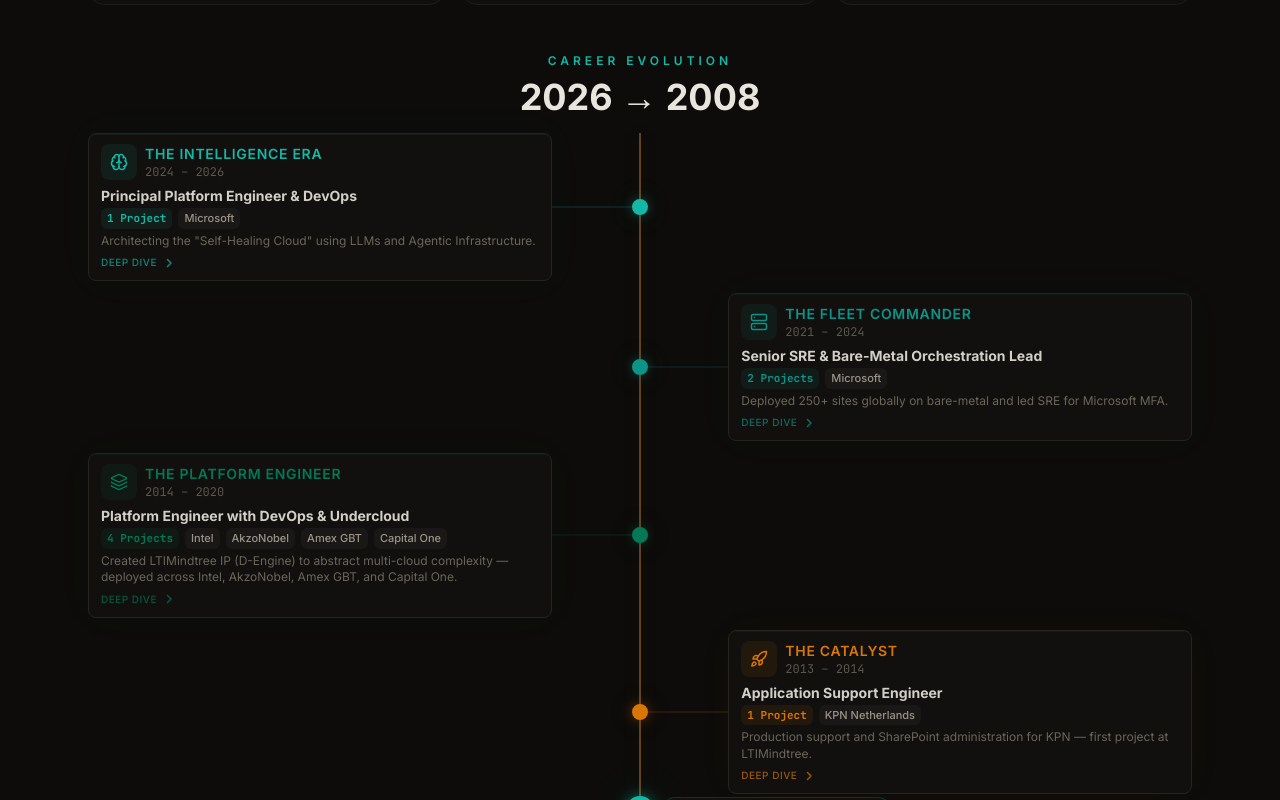
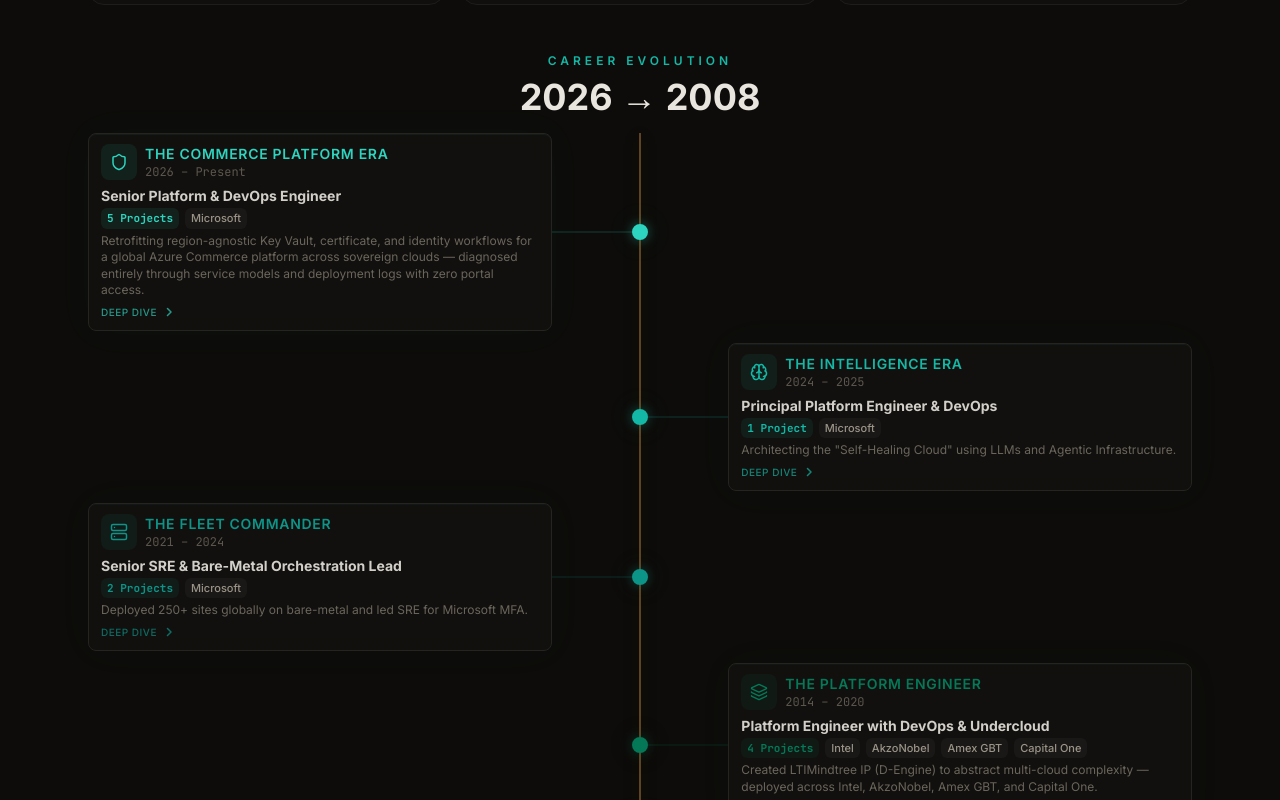
Before and after one commit to witsriram/portfolio, a React (Vite) app: page / in a window 1280 px wide. Shown: the part 1160-1960 px from the top of the page. Built offline with nearby package versions, Linux system fonts and the light colour scheme.

Commit message:
feat: add Azure Commerce Platform (2026-Present) phase; shift Intelligence Era to 2024-2025

```diff
--- a/src/data/career.ts
+++ b/src/data/career.ts
@@ -50,11 +50,108 @@ export interface CareerPhase {
 
 export const careerPhases: CareerPhase[] = [
   {
+    id: "commerce-platform",
+    color: "#2DD4BF",
+    glowClass: "glow-purple",
+    label: "The Commerce Platform Era",
+    years: "2026 – Present",
+    title: "Senior Platform & DevOps Engineer",
+    project: "Azure Commerce Platform — Deployment & Identity Engineering",
+    impact:
+      "Retrofitting region-agnostic Key Vault, certificate, and identity workflows for a global Azure Commerce platform across sovereign clouds — diagnosed entirely through service models and deployment logs with zero portal access.",
+    techSpecs: [
+      "Azure EV2 (Express v2)",
+      "Service Resource Definitions",
+      "Key Vault & Certificates",
+      "RBAC (Data-plane & Control-plane)",
+      "Managed Identity / UAMI",
+      "Cross-Tenant Entra ID Auth",
+      "Service Principals",
+      "Azure DevOps",
+      "PowerShell",
+    ],
+    icon: Shield,
+    company: "LTIMindtree Limited",
+    clients: ["Microsoft"],
+    subProjects: [
+      {
+        name: "EV2 Region-Agnostic Key Vault / Certificate Retrofit",
+        period: "Jan 2026 – Present",
+        technologies: [
+          "Azure EV2",
+          "Service Resource Definitions",
+          "Key Vault",
+          "Certificates",
+          "Managed Identity",
+          "RBAC",
+        ],
+        infrastructure: "Azure EV2 across Public & Sovereign Clouds",
+        highlights: [
+          "Diagnosed complex deployment failures entirely 'blind' — no portal or JIT access to sovereign clouds — by reading EV2 service models, rollout specs, resolved bindings, and deployment logs.",
+          "Reasoned through advanced EV2 constructs: Service Resource Definition outputs, deploy-action binding chains, execution-constraint region scoping, stage maps, and config-driven region looping.",
+          "Root-caused a multi-region RBAC failure where a role-assignment looped over both regions while the managed identity existed in only one — refactored RBAC into a dedicated, region-pinned resource, turning a hard failure into a legitimate System Skip.",
+        ],
+      },
+      {
+        name: "Assisted Identity → Legacy Buildout Revert",
+        period: "2026",
+        technologies: ["Entra ID", "Key Vault RBAC", "Certificates", "EV2 Config"],
+        infrastructure: "Azure EV2 / Entra ID",
+        highlights: [
+          "Traced AAD token-acquisition failures (missing app-id configuration) through the binding-resolution layer.",
+          "Determined a retrofit scenario could not obtain the required Key Vault RBAC grants (Secrets User + Certificates Officer), then re-pointed certificate workflows to the legacy buildout application via config-only changes.",
+          "Surfaced the subtle blast radius of vault-scoped RBAC — a follow-on authorization failure caused by Owner rights existing on the original vault but not a newly introduced one.",
+        ],
+      },
+      {
+        name: "Shell Extension for RBAC (Approval-Light Pattern)",
+        period: "2026",
+        technologies: [
+          "EV2 Shell Extension",
+          "UAMI",
+          "User Access Administrator",
+          "PowerShell",
+        ],
+        infrastructure: "Azure EV2 / Sovereign Clouds",
+        highlights: [
+          "Designed a pattern: an ARM resource grants the role, then a wait, then a shell step performs the privileged action under the deployment identity.",
+          "Pre-provisioned a dedicated User-Assigned Managed Identity with scoped User Access Administrator so automation could assign Key Vault data-plane RBAC without manual approvals in restricted clouds.",
+          "Adapted an existing certificate-deployment script and rollout-parameter pattern, resolving EV2 packaging conflicts across overlapping scopes.",
+          "Refactored shared logic into a Common module so multiple value streams consume a single extension.",
+        ],
+      },
+      {
+        name: "EV2-Native Key Vault & Certificate Validation",
+        period: "2026",
+        technologies: ["EV2 Validation", "Service Model", "Rollout Spec"],
+        infrastructure: "Azure EV2",
+        highlights: [
+          "Implemented Key Vault existence and certificate validation as EV2-native validation (service model + rollout spec) instead of code-based checks — standardizing the pattern across value streams.",
+        ],
+      },
+      {
+        name: "Cross-Tenant Service Principal / Pipeline Auth",
+        period: "2026",
+        technologies: [
+          "Entra ID",
+          "Service Principals",
+          "Admin Consent",
+          "Azure DevOps",
+        ],
+        infrastructure: "Multi-Tenant Entra ID (Corp / Partner / First-Party)",
+        highlights: [
+          "Resolved cross-tenant auth failures ('client application is missing a service principal in tenant') by generating the correct admin-consent flow to provision the SP for a first-party-registered app.",
+          "Analyzed cross-tenant token flow across issuer tenants for an Azure DevOps pipeline client, and validated that User Access Administrator is sufficient to grant a service principal RBAC on a Key Vault.",
+        ],
+      },
+    ],
+  },
+  {
     id: "intelligence-era",
     color: "#14B8A6",
     glowClass: "glow-purple",
     label: "The Intelligence Era",
-    years: "2024 – 2026",
+    years: "2024 – 2025",
     title: "Principal Platform Engineer & DevOps",
     project: "M365 Service Engineering & AI Transformation",
     impact:
@@ -79,7 +176,7 @@ export const careerPhases: CareerPhase[] = [
     subProjects: [
       {
         name: "M365 Service Engineering & WordPress Migration",
-        period: "Dec 2024 – Present",
+        period: "Dec 2024 – Dec 2025",
         technologies: [
           "Azure Front Door & CDN",
           "Kubernetes Service",
```
